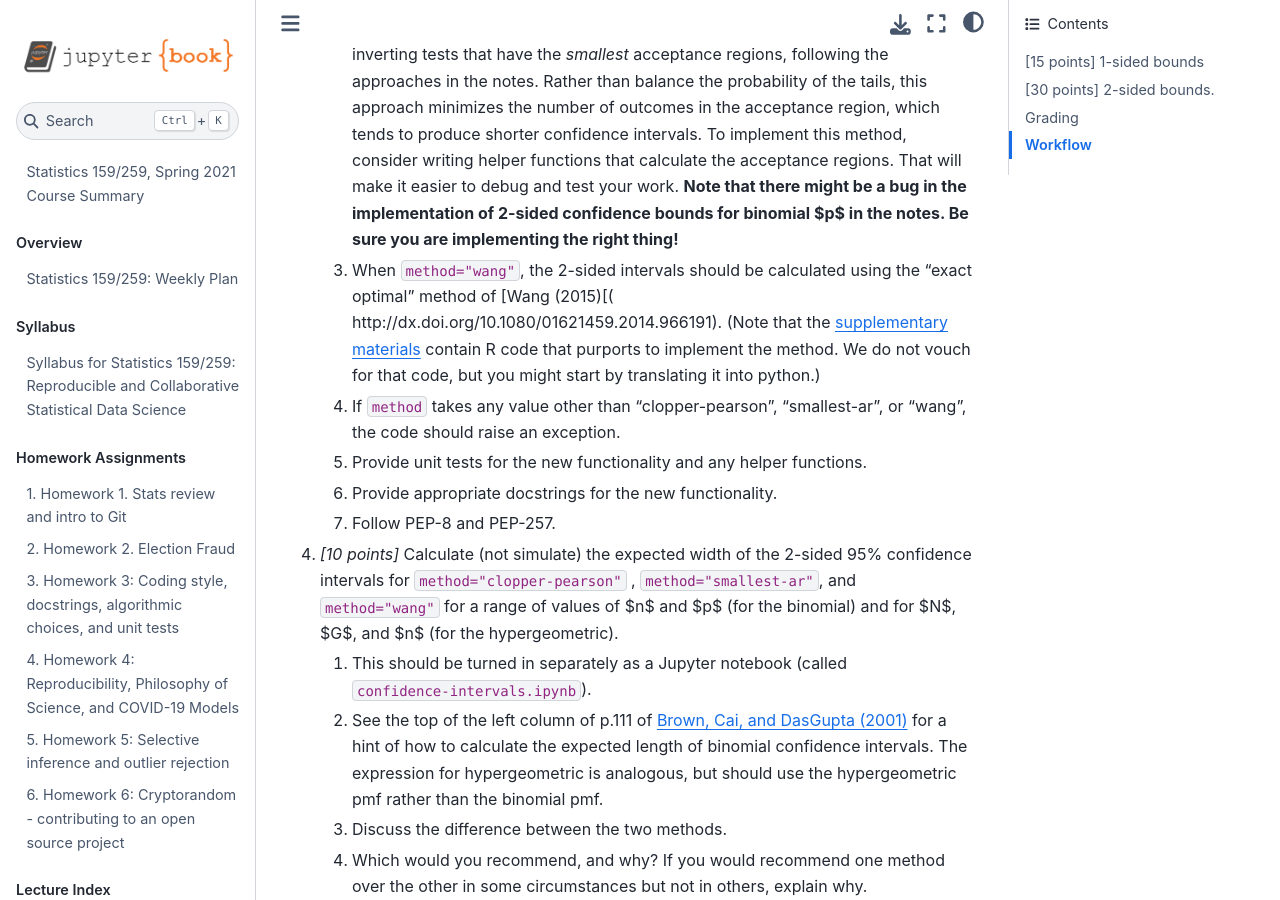
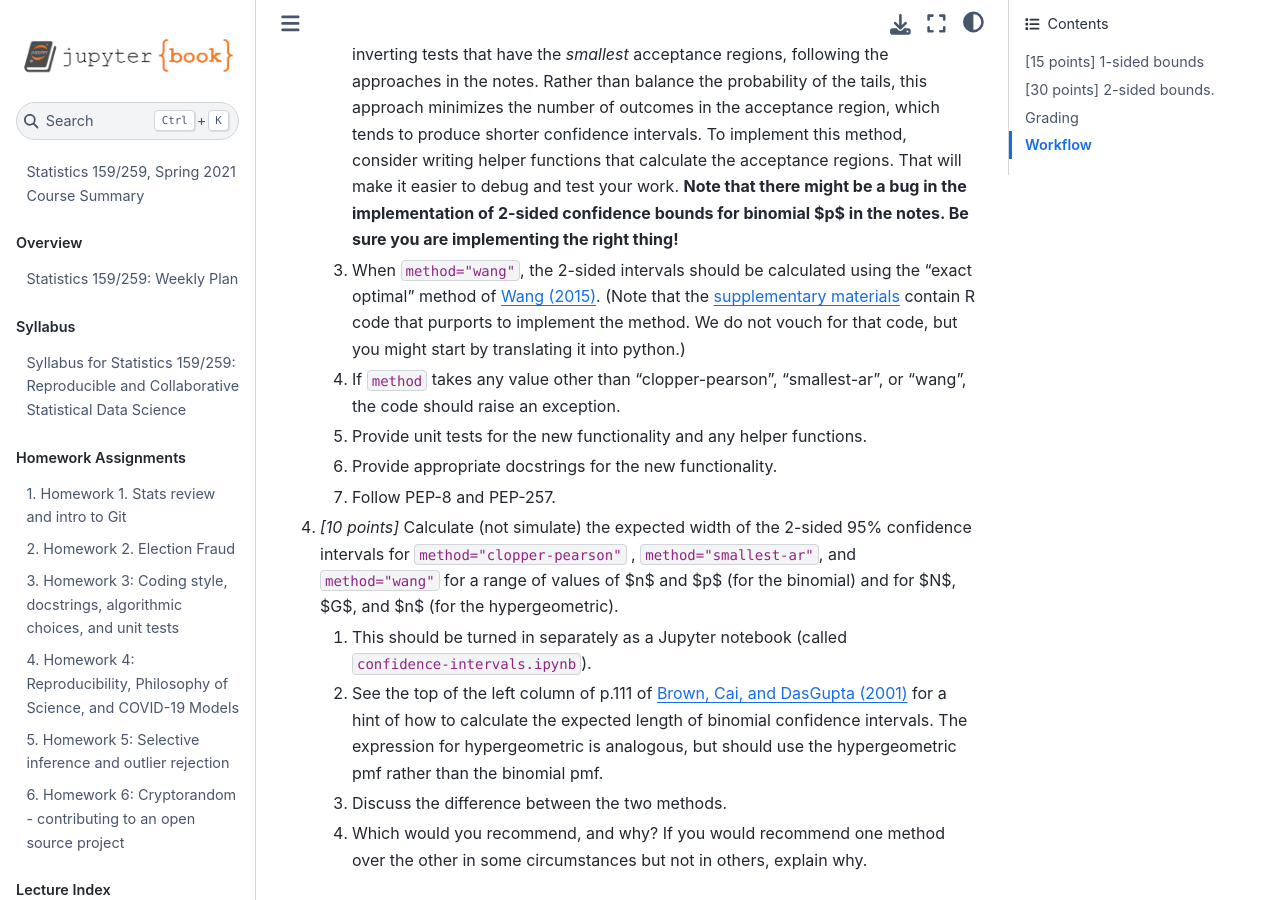
Before and after one commit to UCB-stat-159-s21/site, a Jupyter Book: the page built from Hw/hw07-permute-contrib.md, in a window 1280 px wide and 900 px high, scrolled down 1848 px. Built offline with Jupyter Book 1.0.4 settings and Sphinx 7.4.7 and the Sphinx Book theme 1.1.4, drawn with Linux system fonts in a browser that asks for light colours; pages that are not in the unit, such as notebooks, are missing from menus.

Commit message:
Finish checking merge and fix small typos

```diff
--- a/Hw/hw07-permute-contrib.md
+++ b/Hw/hw07-permute-contrib.md
@@ -40,7 +40,7 @@ For both `binom_conf_interval` and `hypergeom_conf_interval`, test the 2-sided c
 1. _[10 points]_ For both `binom_conf_interval` and `hypergeom_conf_interval`, extend the signature to include a `method` parameter. The default value of `method` should be "`clopper-pearson`". The `method` parameter should not affect how 1-sided confidence bounds are calculated.
     1. When `method="clopper-pearson"`, the 2-sided intervals should be calculated as the intersection of the 1-sided intervals using confidence level $1-\alpha/2$, based on the current implementation of the 1-sided bounds (or on your modification of the current implementation, if you improve them). This amounts to inverting 2-sided, significance level $\alpha$ hypothesis tests where the chance that the observation will be larger than the largest value in the acceptance region is not greater than $\alpha/2$ and the chance that the observation will be smaller than the smallest value in the acceptance region is not greater than $\alpha/2$. That is, it balances the probability of the tails.
     2. When `method="smallest-ar"`, the 2-sided intervals should be calculated by inverting tests that have the _smallest_ acceptance regions, following the approaches in the notes. Rather than balance the probability of the tails, this approach minimizes the number of outcomes in the acceptance region, which tends to produce shorter confidence intervals. To implement this method, consider writing helper functions that calculate the acceptance regions. That will make it easier to debug and test your work. **Note that there might be a bug in the implementation of 2-sided confidence bounds for binomial $p$ in the notes. Be sure you are implementing the right thing!**
-    3. When `method="wang"`, the 2-sided intervals should be calculated using the "exact optimal" method of [Wang (2015)[( http://dx.doi.org/10.1080/01621459.2014.966191). (Note that the [supplementary materials](https://www.tandfonline.com/doi/suppl/10.1080/01621459.2014.966191) contain R code that purports to implement the method. We do not vouch for that code, but you might start by translating it into python.)
+    3. When `method="wang"`, the 2-sided intervals should be calculated using the "exact optimal" method of [Wang (2015)](http://dx.doi.org/10.1080/01621459.2014.966191). (Note that the [supplementary materials](https://www.tandfonline.com/doi/suppl/10.1080/01621459.2014.966191) contain R code that purports to implement the method. We do not vouch for that code, but you might start by translating it into python.)
     4. If `method` takes any value other than "clopper-pearson", "smallest-ar", or "wang", the code should raise an exception.
     5. Provide unit tests for the new functionality and any helper functions.
     6. Provide appropriate docstrings for the new functionality.
```
